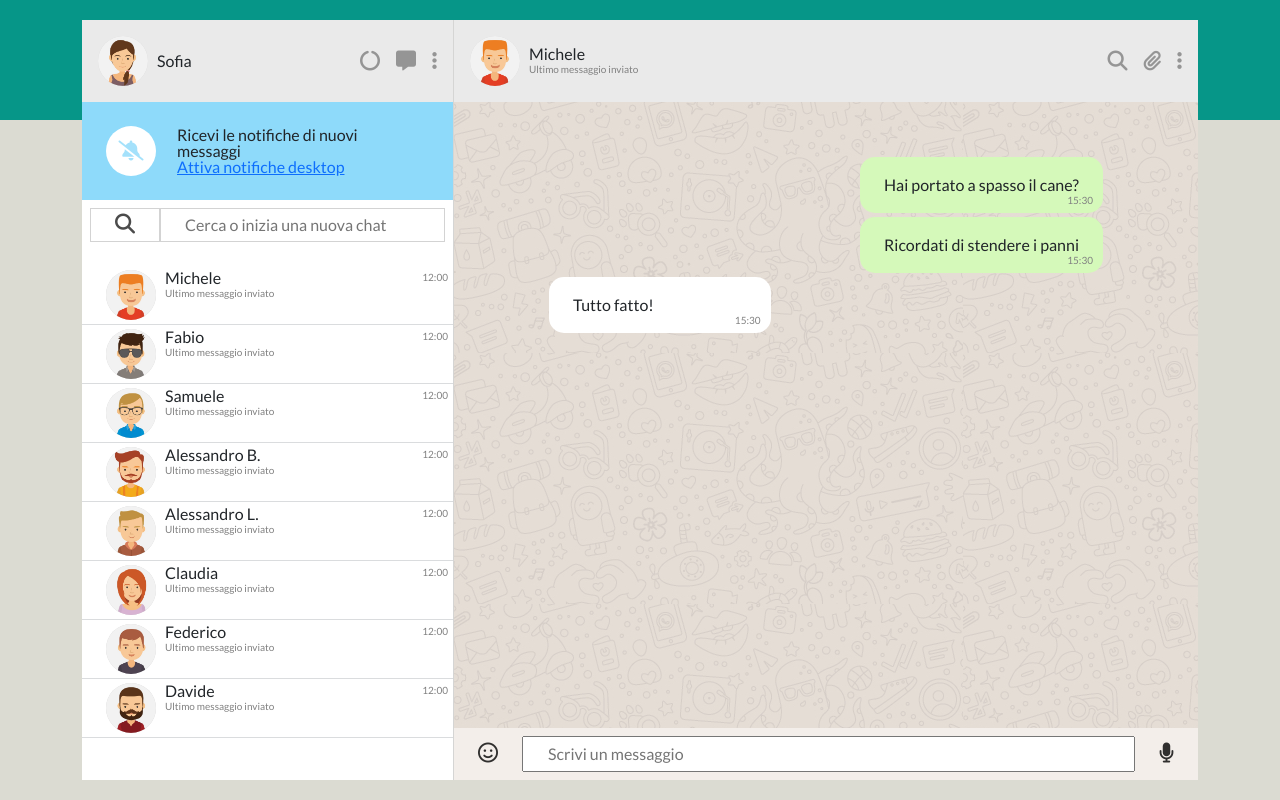
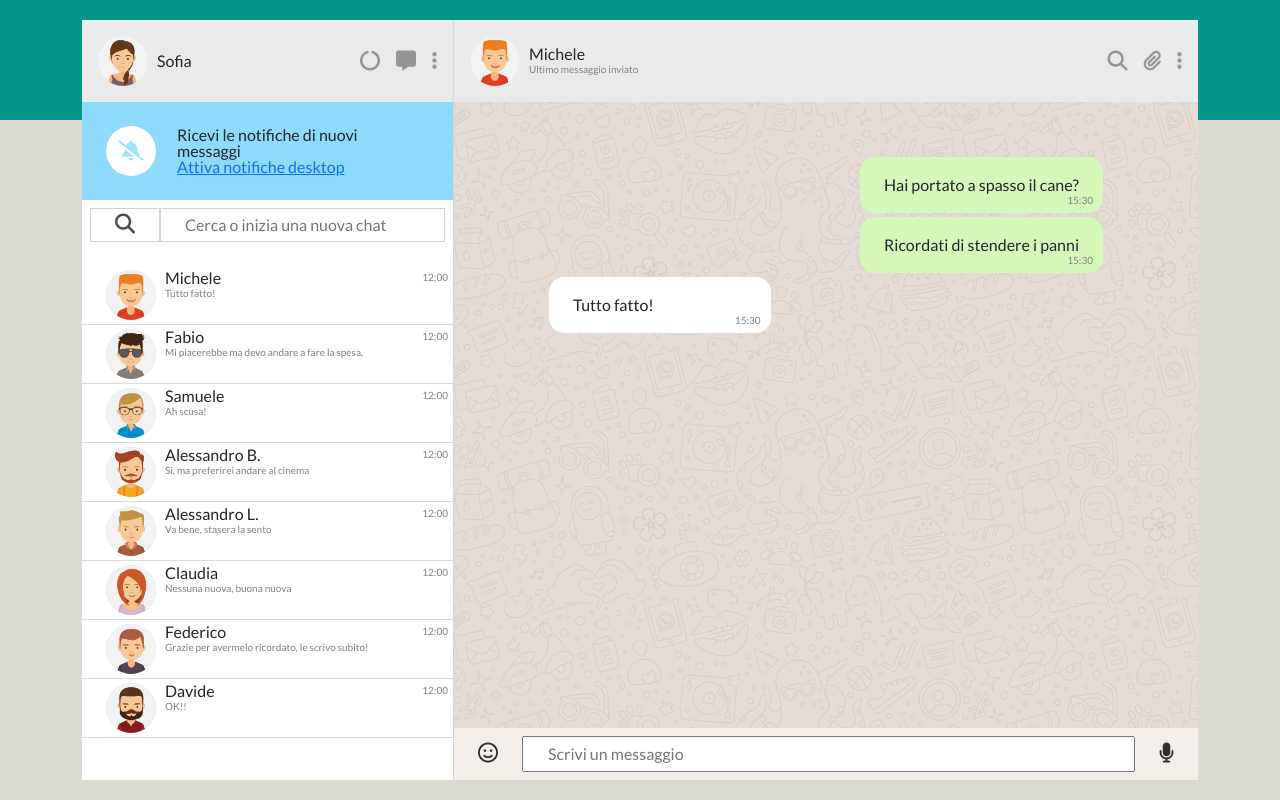
Before and after one commit to LucaBrivio183/vue-boolzapp, a plain HTML site: page milestone-4/index.html in a window 1280 px wide. Drawn offline with nearby package versions, Linux system fonts and the light colour scheme.

Commit message:
feat: added  reactive last  message preview

```diff
--- a/milestone-4/index.html
+++ b/milestone-4/index.html
@@ -53,7 +53,7 @@
                         </div>
                         <div class="flex-grow-1 d-flex flex-column">
                             <span class="">{{contacts[index].name}}</span><!-- contact name -->
-                            <small class="">Ultimo messaggio inviato</small>
+                            <small class="">{{ getLastMessage(item.messages) }}</small>
                         </div>
                         <small class="">12:00</small>
                     </li>
--- a/milestone-4/main.js
+++ b/milestone-4/main.js
@@ -212,5 +212,9 @@ createApp ({
                 }
             })
         },
+        getLastMessage(messages){
+            const lastMessage = messages[messages.length - 1]
+            return `${lastMessage.message}`
+        },
     },
 }).mount('#app');
```
